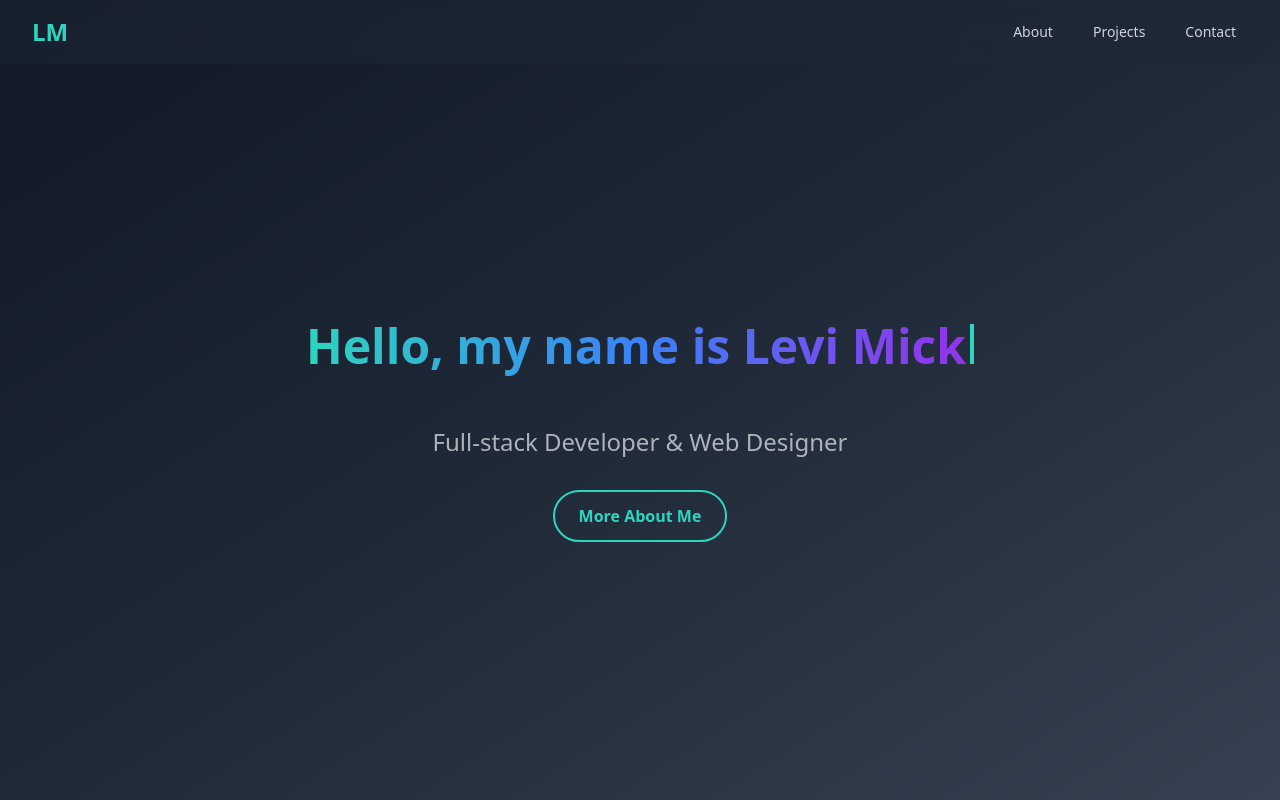
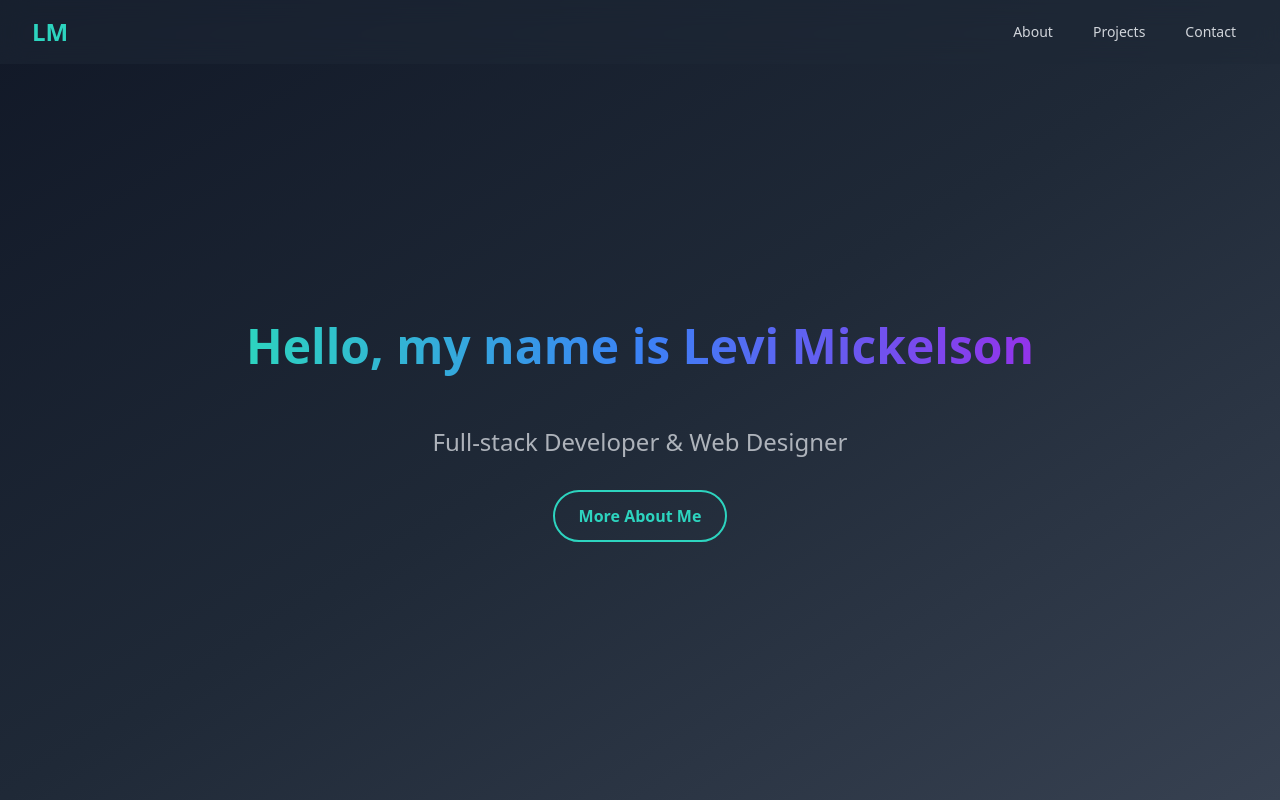
Before and after one commit to levi1462/portfolio-website, a Next.js app in the folder my_portfolio/: page / in a window 1280 px wide. Built offline with nearby package versions, Linux system fonts and the light colour scheme.

Commit message:
Updated homepage logic
Updated the typing effect and redirect of More About Me button

```diff
--- a/my_portfolio/src/app/page.tsx
+++ b/my_portfolio/src/app/page.tsx
@@ -4,8 +4,14 @@ import { useState, useEffect } from "react";
 import Link from "next/link";
 //import { ArrowRight } from "lucide-react";
 
+interface TypingEffectResult {
+  displayedText: string;
+  isTypingComplete: boolean;
+}
+
 function useTypingEffect(text: string, speed: number = 50) {
   const [displayedText, setDisplayedText] = useState("");
+  const [isTypingComplete, setIsTypingComplete] = useState(false);
   useEffect(() => {
     let i = 0;
     const typingInterval = setInterval(() => {
@@ -14,6 +20,7 @@ function useTypingEffect(text: string, speed: number = 50) {
         i++;
       } else {
         clearInterval(typingInterval);
+        setIsTypingComplete(true);
       }
     }, speed);
     return () => {
@@ -21,11 +28,14 @@ function useTypingEffect(text: string, speed: number = 50) {
     };
   }, [text, speed]);
 
-  return displayedText;
+  return { displayedText, isTypingComplete };
 }
 
 export default function Home() {
-  const typedText = useTypingEffect("Hello, my name is Levi Mickelson", 200);
+  const { displayedText, isTypingComplete } = useTypingEffect(
+    "Hello, my name is Levi Mickelson",
+    150
+  );
   return (
     <div className="min-h-screen bg-gradient-to-br from-gray-900 via-gray-800 to-gray-700 flex flex-col">
       <nav className="bg-gray-800 bg-opacity-50 backdrop-blur-md">
@@ -53,17 +63,21 @@ export default function Home() {
         <div className="text-center">
           <h1 className="text-5xl font-bold text-white mb-6 h-20 min-h-[5rem]">
             <span className="bg-clip-text text-transparent bg-gradient-to-r from-teal-400 via-blue-500 to-purple-600">
-              {typedText}
+              {displayedText}
             </span>
-            <span className="inline-block w-1 h-10 ml-1 bg-teal-400 animate-blink"></span>
+            {!isTypingComplete && (
+              <span className="inline-block w-1 h-10 ml-1 bg-teal-400 animate-blink"></span>
+            )}
           </h1>
           <h3 className="text-2xl text-gray-300 mt-4 opacity-80">
             Full-stack Developer & Web Designer
           </h3>
           <div className="mt-8 flex justify-center">
-            <button className="group bg-transparent border-2 border-teal-400 text-teal-400 px-6 py-3 rounded-full font-semibold hover:bg-teal-400 hover:text-gray-900 transition duration-300 ease-in-out transform hover:scale-105 focus:outline-none focus:ring-2 focus:ring-teal-400 focus:ring-opacity-50 flex items-center">
-              More About Me
-            </button>
+            <Link href="/about" passHref>
+              <button className="group bg-transparent border-2 border-teal-400 text-teal-400 px-6 py-3 rounded-full font-semibold hover:bg-teal-400 hover:text-gray-900 transition duration-300 ease-in-out transform hover:scale-105 focus:outline-none focus:ring-2 focus:ring-teal-400 focus:ring-opacity-50 flex items-center">
+                More About Me
+              </button>
+            </Link>
           </div>
         </div>
       </main>
--- a/my_portfolio/tailwind.config.ts
+++ b/my_portfolio/tailwind.config.ts
@@ -9,7 +9,7 @@ const config: Config = {
   theme: {
     extend: {
       animation: {
-        blink: 'blink .5s steps(1) infinite',
+        blink: 'blink .65s steps(1) infinite',
       },
       keyframes: {
         blink: {
```
